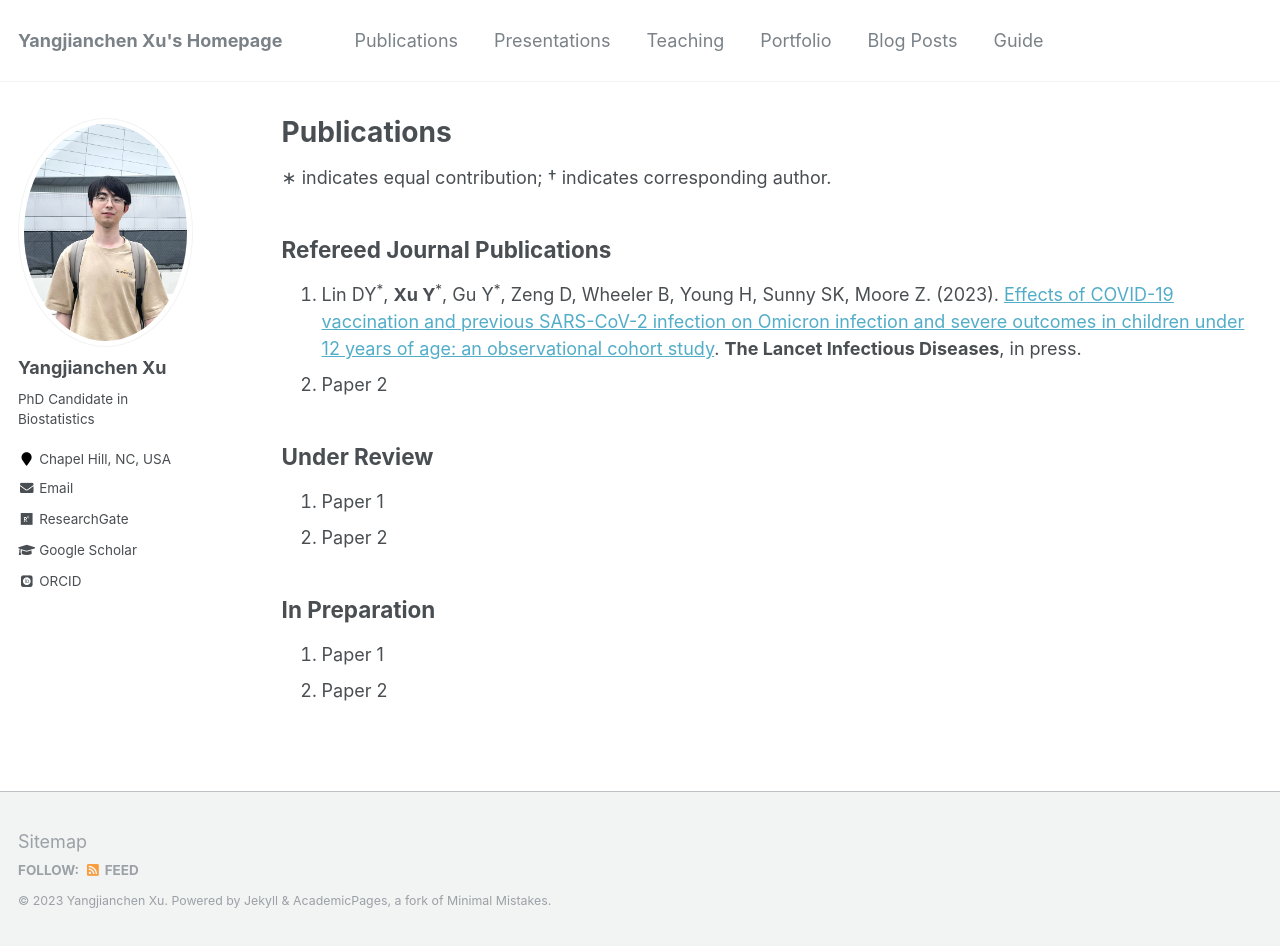
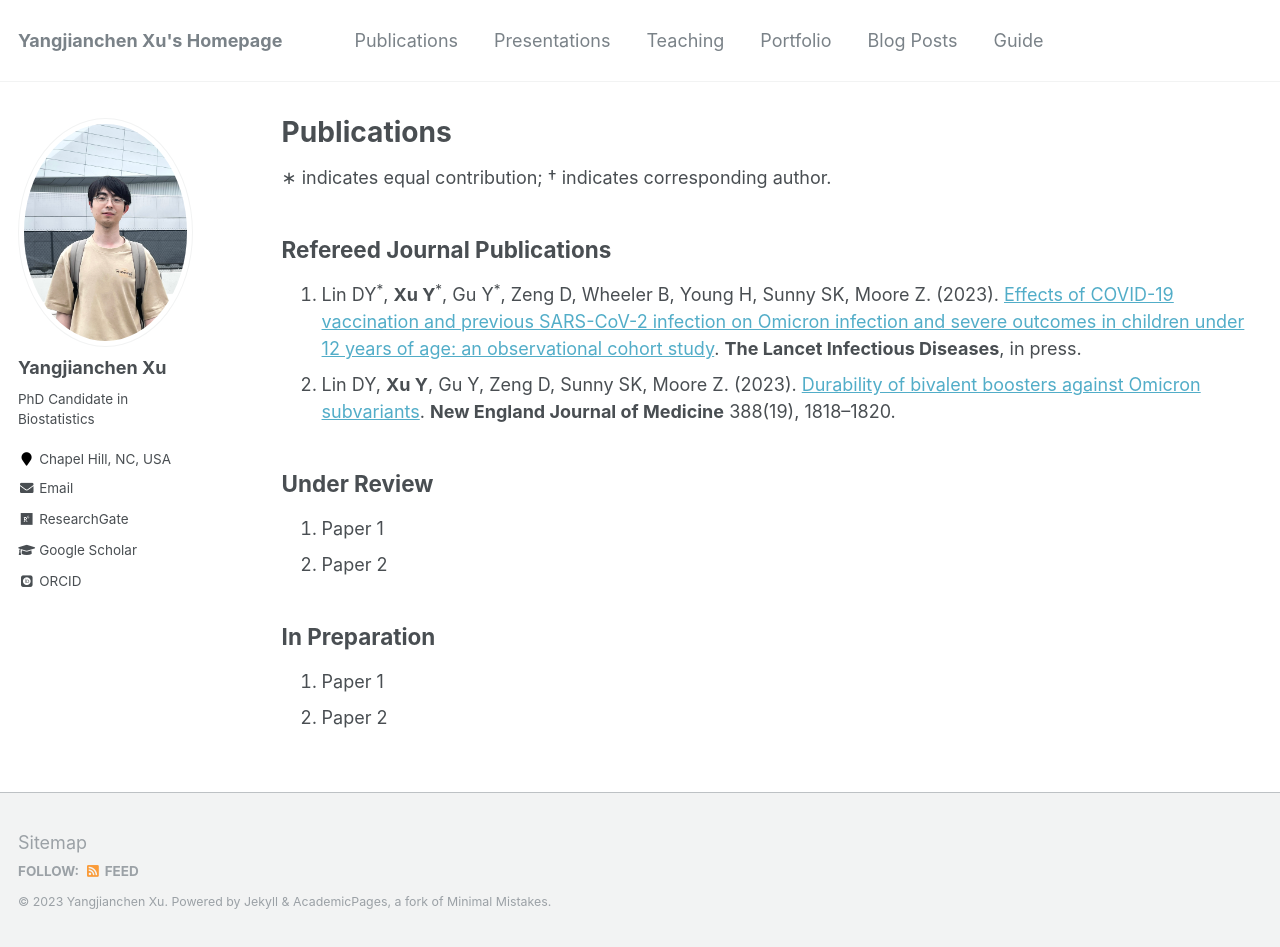
Before and after one commit to yangjc-xu/yangjc-xu.github.io, a Jekyll site: the page built from _pages/publications.md, in a window 1280 px wide and 947 px high. Built offline with Jekyll 4.4.1, drawn with Linux system fonts in a browser that asks for light colours; some web fonts are replaced.

Commit message:
Update publications.md

```diff
--- a/_pages/publications.md
+++ b/_pages/publications.md
@@ -20,7 +20,7 @@ author_profile: true
 
 ## Refereed Journal Publications
 1. Lin DY<sup>*</sup>, **Xu Y**<sup>*</sup>, Gu Y<sup>*</sup>, Zeng D, Wheeler B, Young H, Sunny SK, Moore Z. (2023). [Effects of COVID-19 vaccination and previous SARS-CoV-2 infection on Omicron infection and severe outcomes in children under 12 years of age: an observational cohort study](https://www.thelancet.com/journals/laninf/article/PIIS1473-3099(23)00272-4/fulltext). **The Lancet Infectious Diseases**, in press.
-2. Paper 2
+2. Lin DY, **Xu Y**, Gu Y, Zeng D, Sunny SK, Moore Z. (2023). [Durability of bivalent boosters against Omicron subvariants](https://www.nejm.org/doi/full/10.1056/NEJMc2302462). **New England Journal of Medicine** 388(19), 1818–1820.
 
 ## Under Review
 1. Paper 1
```
